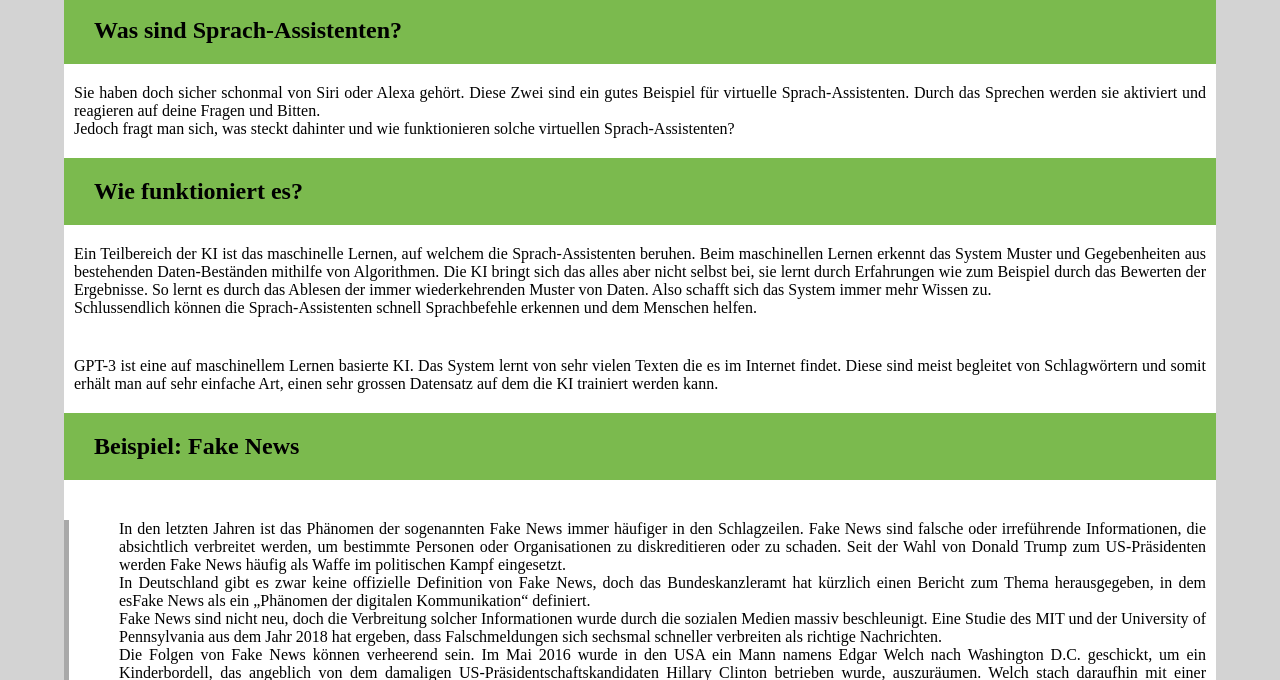
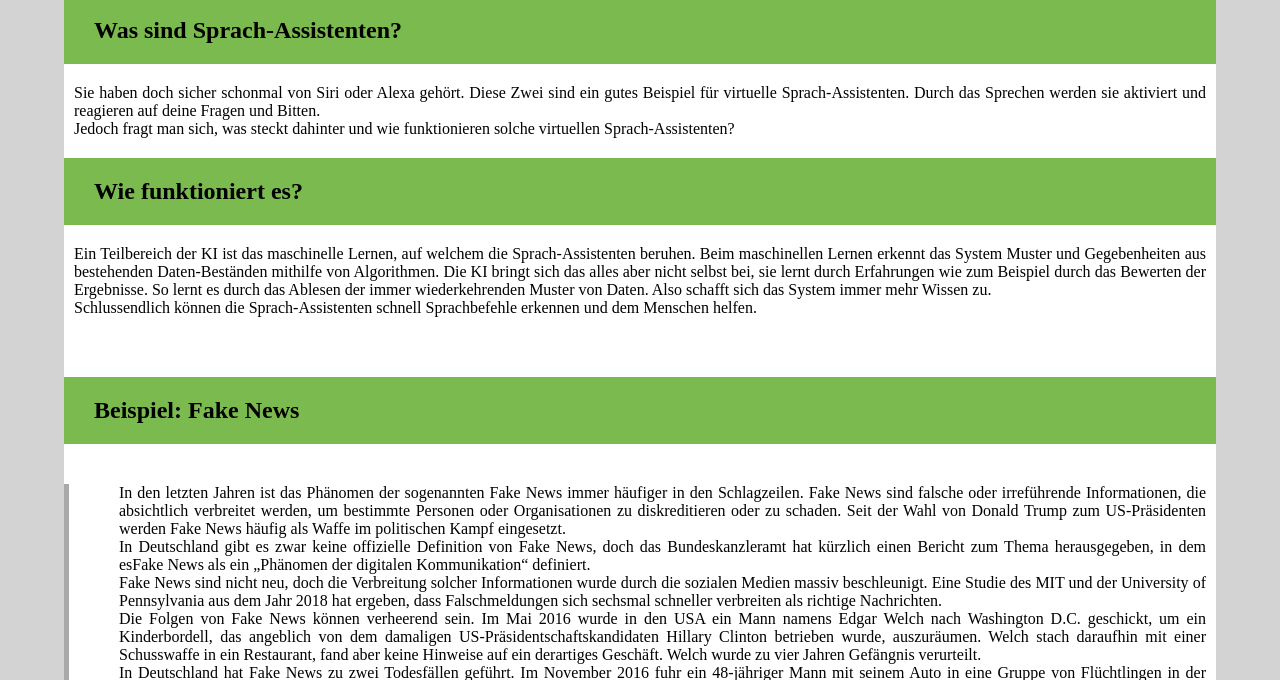
Before and after one commit to cedricgeissmann/ki-blog-2022-2mz, a plain HTML site: page index.html in a window 1280 px wide. Shown: the part 120-800 px from the top of the page. Drawn offline with Linux system fonts and the light colour scheme.

Commit message:
nomol erste abschnitt

```diff
--- a/index.html
+++ b/index.html
@@ -38,11 +38,7 @@
                     erkennen und dem Menschen helfen.
                 </p>
                 <p>
-                    GPT-3 ist eine auf maschinellem Lernen basierte KI. Das
-                    System lernt von sehr vielen Texten die es im Internet
-                    findet. Diese sind meist begleitet von Schlagwörtern und
-                    somit erhält man auf sehr einfache Art, einen sehr grossen
-                    Datensatz auf dem die KI trainiert werden kann.
+
                 </p>
             </section>
             <section>
```
